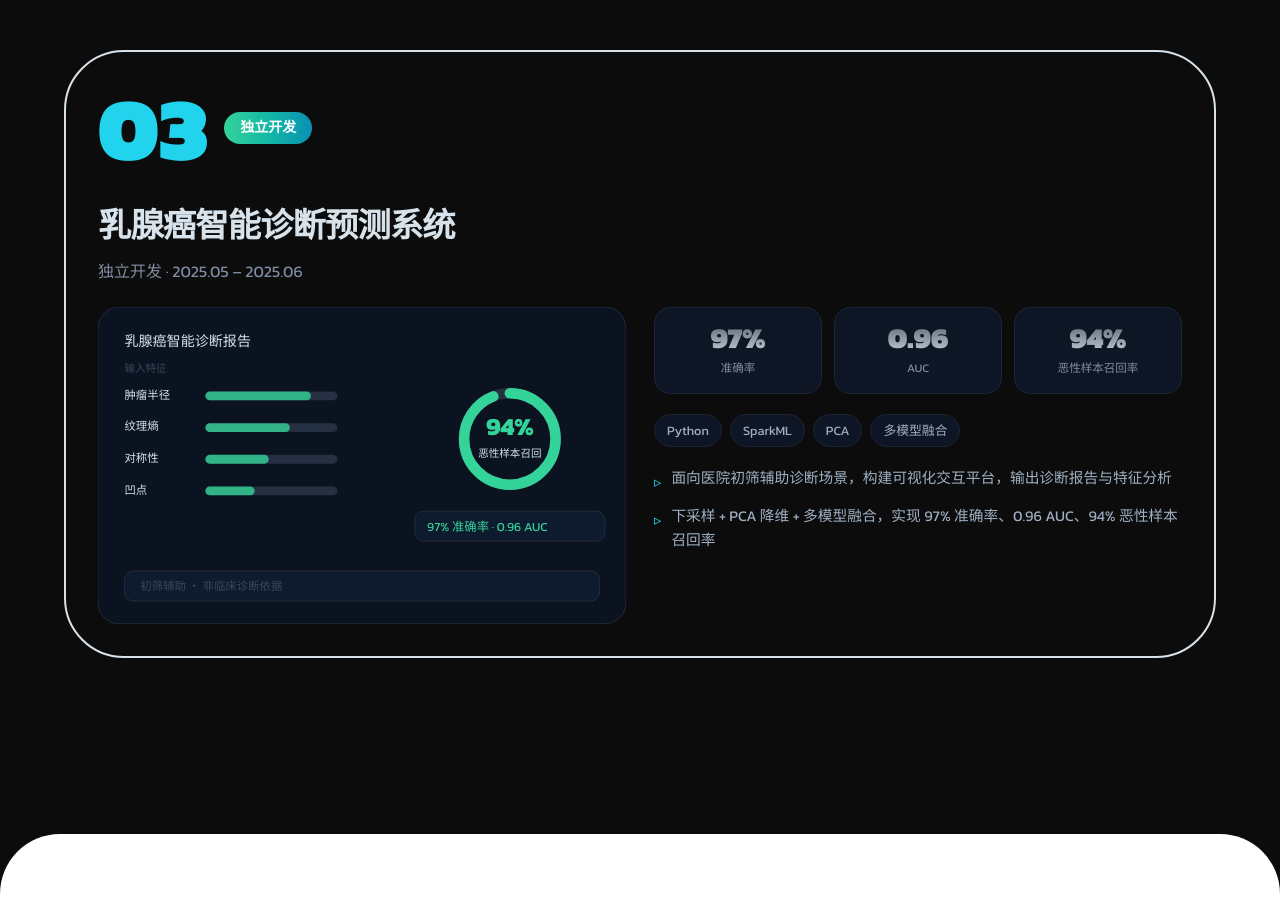
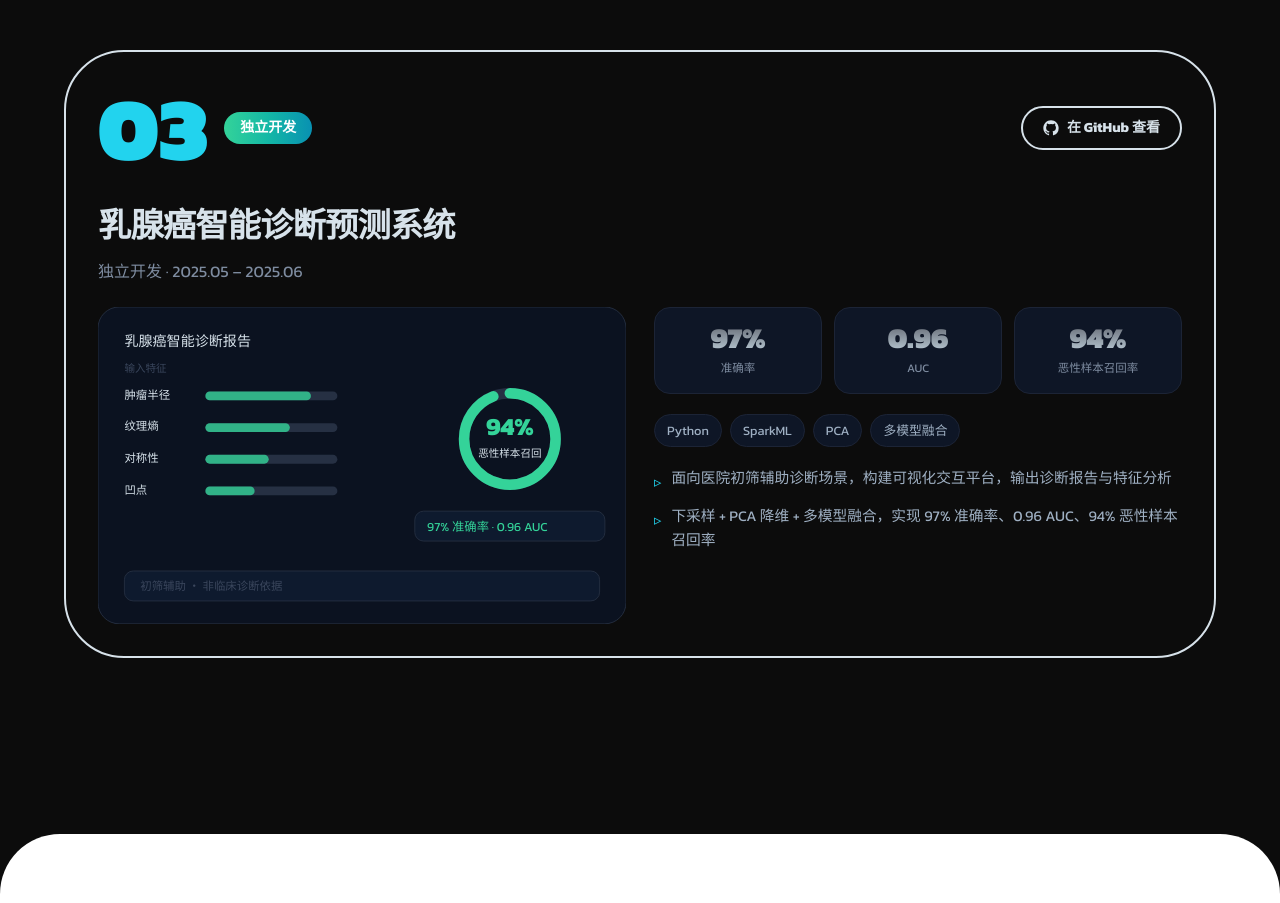
Before and after one commit to ZhaowTao/grz, a React (Vite) app: page / in a window 1280 px wide. Shown: the part 5084-5987 px from the top of the page. Built offline with nearby package versions, Linux system fonts and the light colour scheme.

Commit message:
feat: 乳腺癌项目加 GitHub 展示仓跳转链接

```diff
--- a/src/data/resume.ts
+++ b/src/data/resume.ts
@@ -141,6 +141,7 @@ export const projects: Project[] = [
     ],
     accent: "from-emerald-400 via-teal-500 to-cyan-600",
     mockup: "medical",
+    github: "https://github.com/ZhaowTao/breast-cancer-showcase",
   },
 ];
 
```
